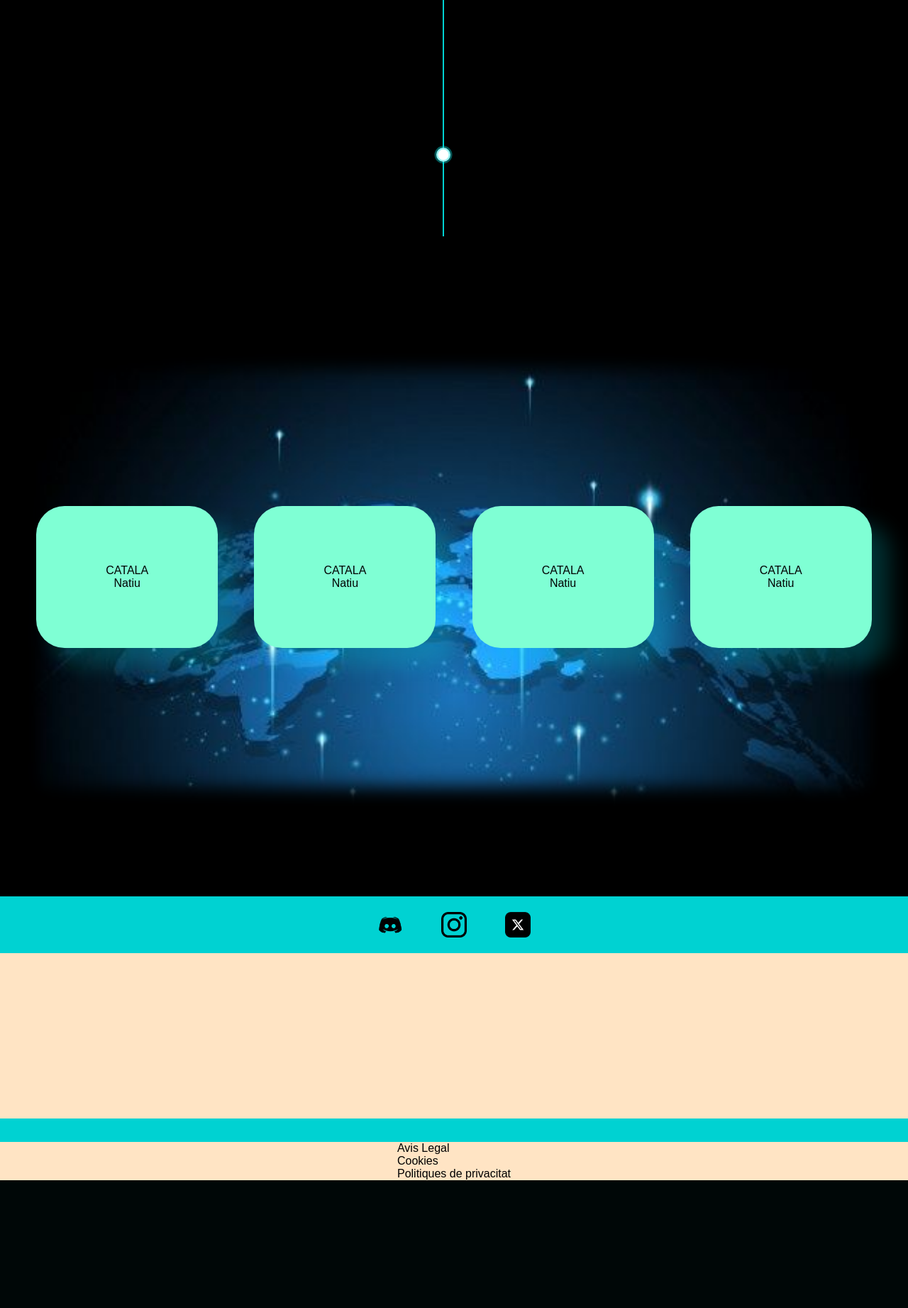
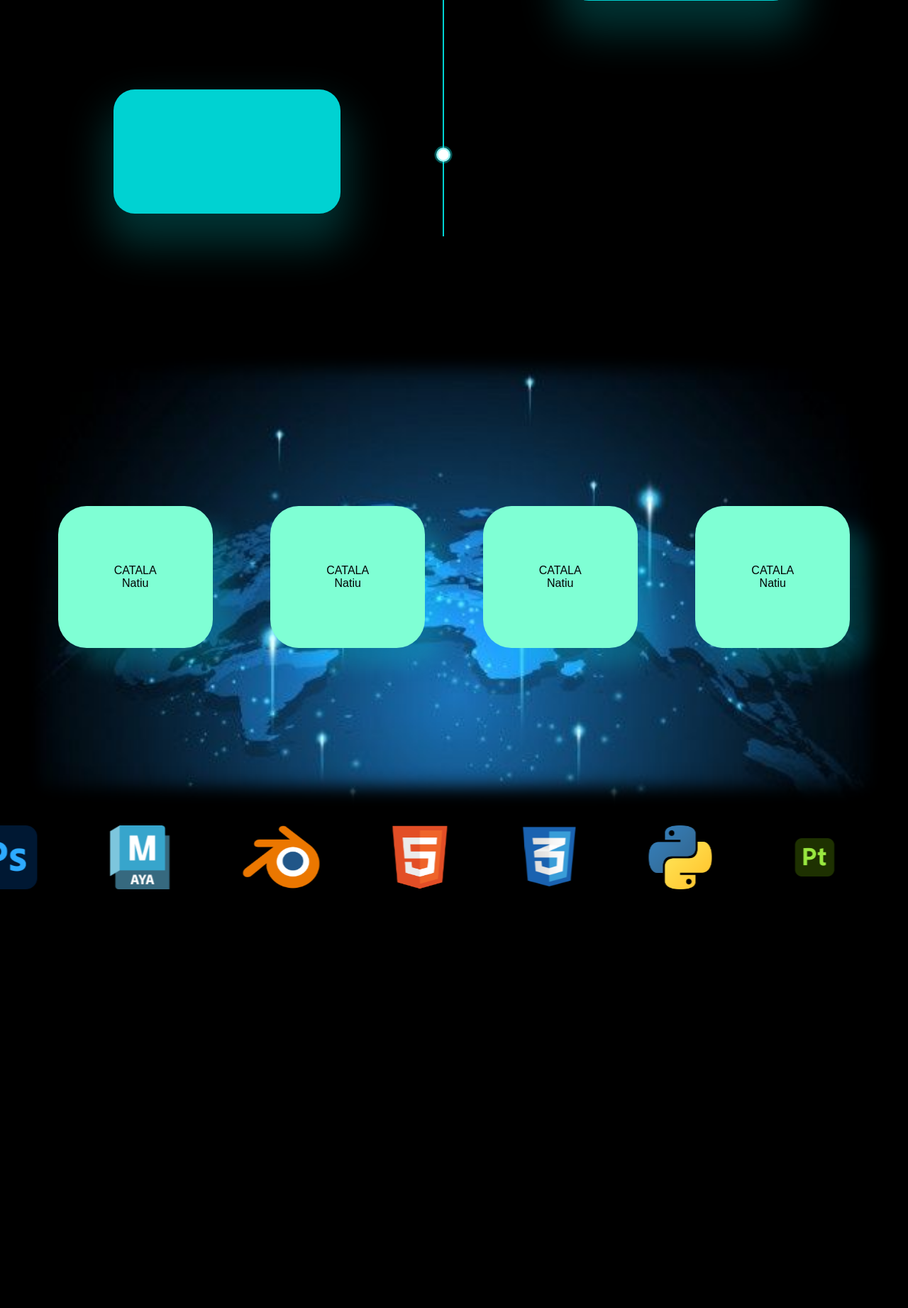
Before and after one commit to AyoubeDev/AyoubeDev_Web, a PHP site: page / in a window 1280 px wide. Shown: the part 1837-3680 px from the top of the page at 71% size. Before the commit the page ends 3500 px from the top, so only its background shows below. Run offline with PHP 8.4, Linux system fonts and the light colour scheme.

Commit message:
carrousel no isi

```diff
--- a/index.html
+++ b/index.html
@@ -1,5 +1,6 @@
 <!DOCTYPE html>
 <html lang="en">
+
 <head>
   <meta charset="UTF-8" />
   <meta name="viewport" content="width=device-width, initial-scale=1.0" />
@@ -37,38 +38,10 @@
     <path d="M15 00 L15 1100" stroke="var(--second)" stroke-width="2" />
 
     <!-- Puntos -->
-      <circle
-        cx="15"
-        cy="110"
-        r="10"
-        fill="white"
-        stroke="#00dfdf65"
-        stroke-width="5"
-      />
-      <circle
-        cx="15"
-        cy="400"
-        r="10"
-        fill="white"
-        stroke="#00dfdf65"
-        stroke-width="5"
-      />
-      <circle
-        cx="15"
-        cy="690"
-        r="10"
-        fill="white"
-        stroke="#00dfdf65"
-        stroke-width="5"
-      />
-      <circle
-        cx="15"
-        cy="985"
-        r="10"
-        fill="white"
-        stroke="#00dfdf65"
-        stroke-width="5"
-      />
+    <circle cx="15" cy="110" r="10" fill="white" stroke="#00dfdf65" stroke-width="5" />
+    <circle cx="15" cy="400" r="10" fill="white" stroke="#00dfdf65" stroke-width="5" />
+    <circle cx="15" cy="690" r="10" fill="white" stroke="#00dfdf65" stroke-width="5" />
+    <circle cx="15" cy="985" r="10" fill="white" stroke="#00dfdf65" stroke-width="5" />
   </svg>
   <!-- SVG -->
 
@@ -87,21 +60,13 @@
           <p></p>
         </article>
       </div>
-        <div
-          class="sec-form-div"
-          data-aos="fade-up"
-          data-aos-anchor-placement="center-center"
-        >
+      <div class="sec-form-div" data-aos="fade-up" data-aos-anchor-placement="center-center">
         <article>
           <!-- <img src="" alt="">  aquesta imatge estarà de fons en el aticle  -->
           <p></p>
         </article>
       </div>
-        <div
-          class="sec-form-div"
-          data-aos="fade-up"
-          data-aos-anchor-placement="center-center"
-        >
+      <div class="sec-form-div" data-aos="fade-up" data-aos-anchor-placement="center-center">
         <article>
           <!-- <img src="" alt="">  aquesta imatge estarà de fons en el aticle  -->
           <p></p>
@@ -119,21 +84,13 @@
           <p></p>
         </article>
       </div>
-        <div
-          class="sec-form-div"
-          data-aos="fade-up"
-          data-aos-anchor-placement="center-center"
-        >
+      <div class="sec-form-div" data-aos="fade-up" data-aos-anchor-placement="center-center">
         <article>
           <!-- <img src="" alt="">  aquesta imatge estarà de fons en el aticle  -->
           <p></p>
         </article>
       </div>
-        <div
-          class="sec-form-div"
-          data-aos="fade-up"
-          data-aos-anchor-placement="center-center"
-        >
+      <div class="sec-form-div" data-aos="fade-up" data-aos-anchor-placement="center-center">
         <article>
           <!-- <img src="" alt="">  aquesta imatge estarà de fons en el aticle  -->
           <p></p>
@@ -246,6 +203,37 @@
     });
   </script>
 
+  <section id="carrusel_skills">
+    <div class="carousel">
+      <div class="track">
+        <img src="/IMG-references/logos/Adobe_After_Effects_CC_icon.svg.png" alt="After Effects">
+        <img src="/IMG-references/logos/Adobe_Photoshop_CC_icon.svg.png" alt="PhotoShop">
+        <img src="/IMG-references/logos/autodesk-maya-small-social-400.png" alt="Maya">
+        <img src="/IMG-references/logos/Blender_logo_no_text.svg.png" alt="Blender">
+        <img src="/IMG-references/logos/HTML-5-Badge-Logo.png" alt="HTML">
+        <img src="/IMG-references/logos/logotipo_css-min.png" alt="CSS">
+        <img src="/IMG-references/logos/Python-logo-notext.svg.png" alt="Python">
+        <img src="/IMG-references/logos/substant-painter.png" alt="Substance Painter 3D">
+        <img src="/IMG-references/logos/Unity-logo.png" alt="Unity">
+        <img src="/IMG-references/logos/pngimg.com - mysql_PNG23.png" alt="MySQL">
+
+
+
+
+        <img src="/IMG-references/logos/Adobe_After_Effects_CC_icon.svg.png" alt="After Effects">
+        <img src="/IMG-references/logos/Adobe_Photoshop_CC_icon.svg.png" alt="PhotoShop">
+        <img src="/IMG-references/logos/autodesk-maya-small-social-400.png" alt="Maya">
+        <img src="/IMG-references/logos/Blender_logo_no_text.svg.png" alt="Blender">
+        <img src="/IMG-references/logos/HTML-5-Badge-Logo.png" alt="HTML">
+        <img src="/IMG-references/logos/logotipo_css-min.png" alt="CSS">
+        <img src="/IMG-references/logos/Python-logo-notext.svg.png" alt="Python">
+        <img src="/IMG-references/logos/substant-painter.png" alt="Substance Painter 3D">
+        <img src="/IMG-references/logos/Unity-logo.png" alt="Unity">
+        <img src="/IMG-references/logos/pngimg.com - mysql_PNG23.png" alt="MySQL">
+      </div>
+    </div>
+  </section>
+
   <!-- apartat de experiencia laboral -->
   <!-- un requadre amb imatge i el nom de l'empresa i al costat una descripció i la durada de la instancia -->
   <div id="exp_laboral">
@@ -260,41 +248,36 @@
   <footer>
     <div id="social-media">
       <a href="">
-          <img
-            src="/IMG-references/discord-black-icon-1.png"
-            alt="Pequeño coche rojo en un semáforo"
-          />
+        <img src="/IMG-references/linkedin-black-logo.png" alt="Pequeño coche rojo en un semáforo" />
       </a>
       <a href="">
-          <img
-            src="IMG-references/87390.png"
-            alt="Pequeño coche rojo en un semáforo"
-          />
+        <img src="IMG-references/87390.png" alt="Pequeño coche rojo en un semáforo" />
       </a>
       <a href="">
-          <img
-            src="IMG-references/x-social-media-logo-icon.webp"
-            alt="Pequeño coche rojo en un semáforo"
-          />
+        <img src="IMG-references/x-social-media-logo-icon.webp" alt="Pequeño coche rojo en un semáforo" />
       </a>
     </div>
     <div id="contact">
-        <div></div>
-        <div></div>
-        <div></div>
+      <div><a href=""></a></div>
+      <div><a href=""></a></div>
+      <div><a href=""></a></div>
+    </div>
+    <div id="PP">
+      <a href="">Avis Legal</a>
+      <a href="">Cookies</a>
+      <a href="">Politiques de privacitat</a>
     </div>
     <div id="copyright">
-        <p></p>
+      <p>&copy; Ayoube Assanhaji Chilah 2025 - tots els drets reservats</p>
     </div>
-      <div id="PP">
-        <p>Avis Legal</p>
-        <p>Cookies</p>
-        <p>Politiques de privacitat</p>
-      </div>
+
   </footer>
-    <!-- <script src="https://unpkg.com/aos@2.3.1/dist/aos.js"></script> -->
-    <!-- <script>
+
+  <!-- SCRIPTS -->
+  <script src="https://unpkg.com/aos@2.3.1/dist/aos.js"></script>
+  <script>
     AOS.init();
-    </script> -->
+  </script>
 </body>
+
 </html>
--- a/style.css
+++ b/style.css
@@ -50,7 +50,7 @@
     margin-right: 5%;
 }
 
-header #main-menu p{
+header #main-menu p {
     width: 25%;
     display: inline-block;
     height: auto;
@@ -64,7 +64,7 @@
     font-family: 'Montserrat', sans-serif;
 }
 
-header #main-menu p a{
+header #main-menu p a {
     text-decoration: none;
     color: aliceblue;
 }
@@ -240,9 +240,9 @@
     perspective: 900px;
     transform-style: preserve-3d;
 
-    box-shadow: 1px 1px 25px 55px rgba(0,0,0,1) inset;
-    -webkit-box-shadow: 1px 1px 25px 55px rgba(0,0,0,1) inset;
-    -moz-box-shadow: 1px 1px 25px 55px rgba(0,0,0,1) inset;
+    box-shadow: 1px 1px 25px 55px rgba(0, 0, 0, 1) inset;
+    -webkit-box-shadow: 1px 1px 25px 55px rgba(0, 0, 0, 1) inset;
+    -moz-box-shadow: 1px 1px 25px 55px rgba(0, 0, 0, 1) inset;
 
     background-image: url(/IMG-references/lenguas/background-2.jpg);
     background-repeat: no-repeat;
@@ -263,7 +263,7 @@
 
 
     height: 200px;
-    width: 20%;
+    width: 17%;
     border-radius: 40px;
     background-color: aquamarine;
 
@@ -284,6 +284,47 @@
 /* ///////////////////////////////////////////////////////////// */
 /* COMPETÈNCIES LINGUISTIQUES
 /* COMPETÈNCIES LINGUISTIQUES
+/* ///////////////////////////////////////////////////////////// */
+
+/* ///////////////////////////////////////////////////////////// */
+/* SKILLS
+/* SKILLS
+/* ///////////////////////////////////////////////////////////// */
+
+:root {
+--duration: 120s;
+}
+
+
+.carousel {
+width: 100vw;
+height: 80vh;
+overflow: hidden;
+background: var(--primary);
+}
+
+.track {
+display: flex;
+width: calc(7vw * 10.5);
+animation: scroll var(--duration) linear infinite;
+}
+
+.track img {
+height: 7vw;
+margin: 0 50px;
+object-fit: cover;
+user-select: none;
+-webkit-user-drag: none;
+}
+
+@keyframes scroll {
+from { transform: translateX(0); }
+to { transform: translateX(calc(-100vw * 4)); }
+}
+
+/* ///////////////////////////////////////////////////////////// */
+/* SKILLS
+/* SKILLS
 /* ///////////////////////////////////////////////////////////// */
 
 /* ///////////////////////////////////////////////////////////// */
@@ -359,10 +400,31 @@
     background-color: #003a3a;
 }
 
+footer div#PP {
+    display: flex;
+    position: relative;
+    flex-direction: row;
+
+    height: 10%;
+    width: 100%;
+
+    align-items: center;
+    justify-content: center;
+    flex-direction: row;
+
+    background-color: var(--primary);
+}
+
+footer div#PP a {
+    margin: 0 20px;
+    text-decoration: none;
+    color: white;
+}
+
 footer div#copyright {
     display: flex;
     position: relative;
-    height: 10%;
+    height: 5%;
     width: 100%;
     align-items: center;
     justify-content: center;
@@ -371,6 +433,11 @@
     background-color: #00d2d2;
 }
 
+footer div#copyright p {
+    font-size: 10px;
+}
+
+
 /* ///////////////////////////////////////////////////////////// */
 /* FOOTER
 /* FOOTER
```
Also changed, not shown: IMG-references/linkedin-black-logo.png (added), IMG-references/logos/Adobe_After_Effects_CC_icon.svg.png (added), IMG-references/logos/Adobe_Photoshop_CC_icon.svg.png (added), IMG-references/logos/Blender_logo_no_text.svg.png (added), IMG-references/logos/HTML-5-Badge-Logo.png (added), IMG-references/logos/Python-logo-notext.svg.png (added), IMG-references/logos/Unity-logo.png (added), IMG-references/logos/autodesk-maya-small-social-400.png (added), IMG-references/logos/logotipo_css-min.png (added), IMG-references/logos/pngimg.com - mysql_PNG23.png (added), IMG-references/logos/substant-painter.png (added). Lines whose indentation alone changed are shown as unchanged.
